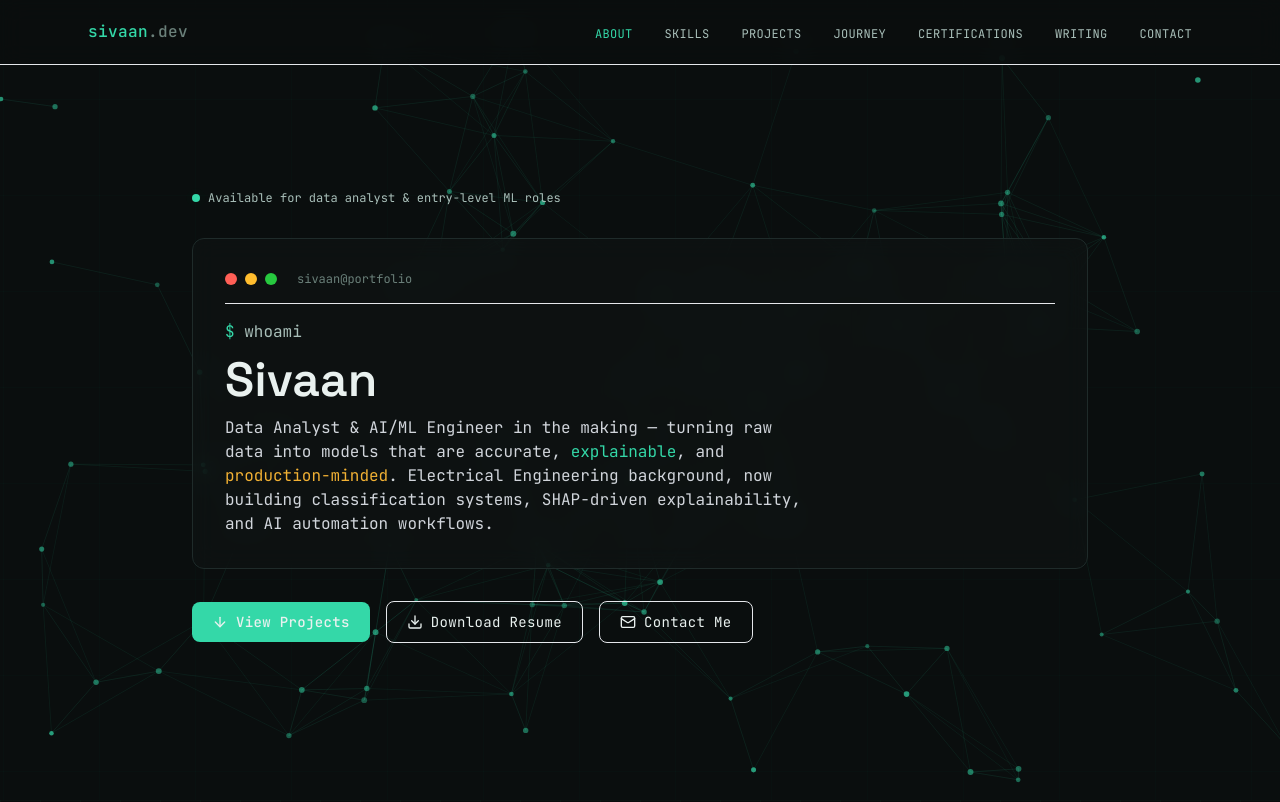
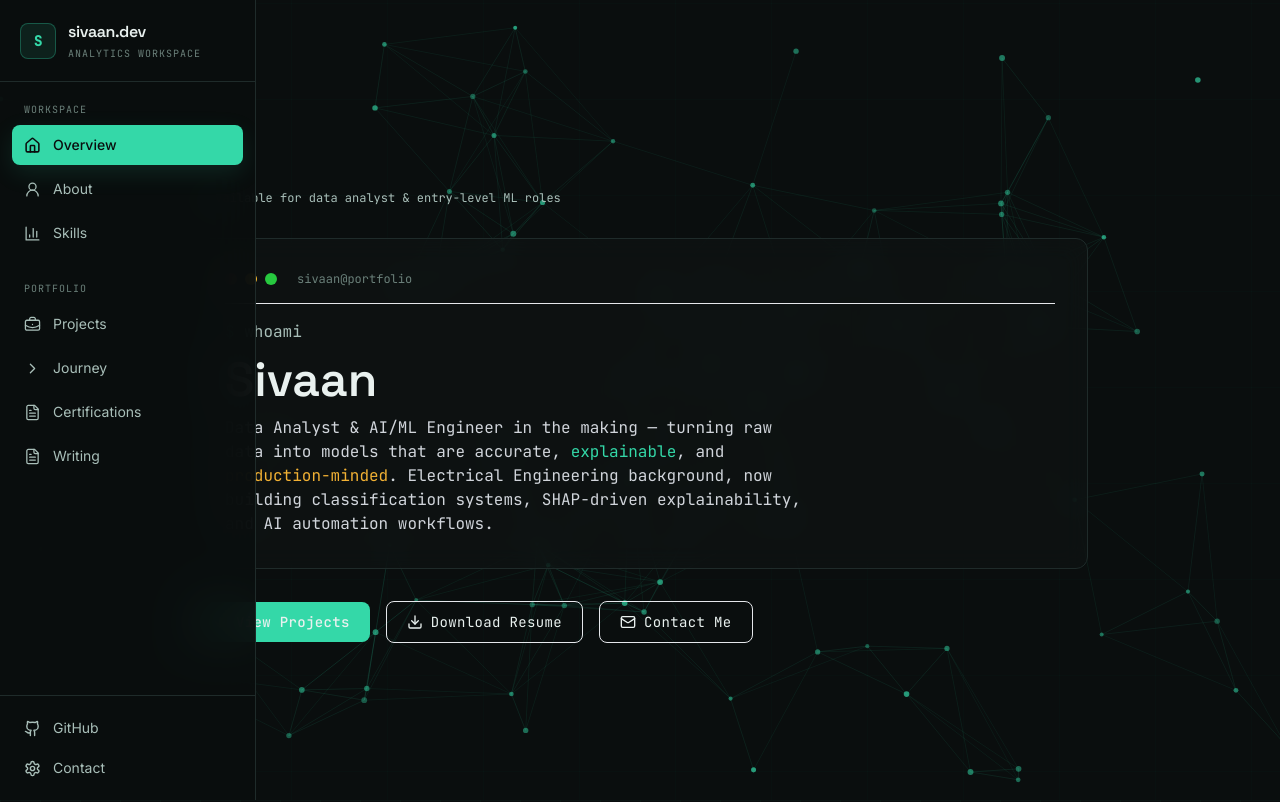
Before and after one commit to Sivaan66/sivaan-portfolio, a React (Vite) app: page / in a window 1280 px wide. Shown: the top 802 px of the page. Built offline with nearby package versions, Linux system fonts and the light colour scheme.

Commit message:
Redesign navigation as dashboard sidebar

```diff
--- a/src/components/layout/Navbar.jsx
+++ b/src/components/layout/Navbar.jsx
@@ -1,20 +1,118 @@
 import { useState } from "react";
-import { Menu, X } from "lucide-react";
+import {
+  BarChart3,
+  BriefcaseBusiness,
+  ChevronRight,
+  FileText,
+  Github,
+  Home,
+  Menu,
+  Settings,
+  UserRound,
+  X,
+} from "lucide-react";
 import useScrollSpy from "../../hooks/useScrollSpy";
 
-const NAV_LINKS = [
-  { id: "about", label: "About" },
-  { id: "skills", label: "Skills" },
-  { id: "projects", label: "Projects" },
-  { id: "experience", label: "Journey" },
-  { id: "certifications", label: "Certifications" },
-  { id: "blog", label: "Writing" },
-  { id: "contact", label: "Contact" },
+const NAV_GROUPS = [
+  {
+    label: "Workspace",
+    links: [
+      { id: "hero", label: "Overview", icon: Home },
+      { id: "about", label: "About", icon: UserRound },
+      { id: "skills", label: "Skills", icon: BarChart3 },
+    ],
+  },
+  {
+    label: "Portfolio",
+    links: [
+      { id: "projects", label: "Projects", icon: BriefcaseBusiness },
+      { id: "experience", label: "Journey", icon: ChevronRight },
+      { id: "certifications", label: "Certifications", icon: FileText },
+      { id: "blog", label: "Writing", icon: FileText },
+    ],
+  },
 ];
+
+const ALL_LINKS = NAV_GROUPS.flatMap((group) => group.links);
+
+function SidebarContent({ activeId, onNavigate }) {
+  return (
+    <>
+      <div className="px-5 py-5 border-b border-surface-border">
+        <button
+          onClick={() => onNavigate("hero")}
+          className="flex items-center gap-3 text-left w-full"
+          aria-label="Go to portfolio overview"
+        >
+          <span className="w-9 h-9 rounded-lg bg-signal/10 border border-signal/30 flex items-center justify-center font-mono text-sm font-semibold text-signal">
+            S
+          </span>
+          <span>
+            <span className="block font-display font-semibold text-ink tracking-tight">
+              sivaan.dev
+            </span>
+            <span className="block font-mono text-[10px] uppercase tracking-widest text-ink-faint mt-0.5">
+              Analytics Workspace
+            </span>
+          </span>
+        </button>
+      </div>
+
+      <div className="flex-1 px-3 py-5 overflow-y-auto">
+        {NAV_GROUPS.map((group) => (
+          <div key={group.label} className="mb-7 last:mb-0">
+            <p className="px-3 mb-2 font-mono text-[10px] uppercase tracking-widest text-ink-faint">
+              {group.label}
+            </p>
+            <ul className="space-y-1">
+              {group.links.map(({ id, label, icon: Icon }) => {
+                const active = activeId === id;
+                return (
+                  <li key={id}>
+                    <button
+                      onClick={() => onNavigate(id)}
+                      className={`w-full flex items-center gap-3 rounded-lg px-3 py-2.5 text-sm transition-all ${
+                        active
+                          ? "bg-signal text-surface font-medium shadow-[0_8px_24px_rgba(52,216,168,0.12)]"
+                          : "text-ink-muted hover:text-ink hover:bg-surface-raised"
+                      }`}
+                    >
+                      <Icon size={17} strokeWidth={active ? 2.2 : 1.8} />
+                      <span>{label}</span>
+                    </button>
+                  </li>
+                );
+              })}
+            </ul>
+          </div>
+        ))}
+      </div>
+
+      <div className="border-t border-surface-border p-3">
+        <a
+          href="https://github.com/Sivaan66"
+          target="_blank"
+          rel="noopener noreferrer"
+          className="flex items-center gap-3 rounded-lg px-3 py-2.5 text-sm text-ink-muted hover:text-ink hover:bg-surface-raised transition-colors"
+        >
+          <Github size={17} />
+          <span>GitHub</span>
+        </a>
+        <button
+          onClick={() => onNavigate("contact")}
+          className="w-full flex items-center gap-3 rounded-lg px-3 py-2.5 text-sm text-ink-muted hover:text-ink hover:bg-surface-raised transition-colors"
+        >
+          <Settings size={17} />
+          <span>Contact</span>
+        </button>
+      </div>
+    </>
+  );
+}
 
 export default function Navbar() {
   const [open, setOpen] = useState(false);
-  const activeId = useScrollSpy(NAV_LINKS.map((l) => l.id));
+  const activeId = useScrollSpy(ALL_LINKS.map((link) => link.id));
 
   const handleLinkClick = (id) => {
     setOpen(false);
@@ -22,64 +120,38 @@ export default function Navbar() {
   };
 
   return (
-    <header className="fixed top-0 left-0 right-0 z-50 bg-surface/80 backdrop-blur-md border-b border-base-border">
-      <nav className="max-w-6xl mx-auto px-6 h-16 flex items-center justify-between">
-        <a
-          href="#hero"
-          onClick={(e) => {
-            e.preventDefault();
-            handleLinkClick("hero");
-          }}
-          className="font-mono text-signal font-medium tracking-wide"
+    <>
+      <aside className="hidden lg:flex fixed inset-y-0 left-0 z-50 w-64 flex-col bg-surface/95 backdrop-blur-xl border-r border-surface-border">
+        <SidebarContent activeId={activeId} onNavigate={handleLinkClick} />
+      </aside>
+
+      <header className="lg:hidden fixed top-0 left-0 right-0 z-50 bg-surface/90 backdrop-blur-xl border-b border-surface-border">
+        <nav className="h-16 px-4 flex items-center justify-between">
+          <button
+            onClick={() => handleLinkClick("hero")}
+            className="flex items-center gap-2.5"
           >
-          sivaan<span className="text-ink-faint">.dev</span>
-        </a>
-
-        {/* Desktop nav */}
-        <ul className="hidden md:flex items-center gap-8">
-          {NAV_LINKS.map((link) => (
-            <li key={link.id}>
+            <span className="w-8 h-8 rounded-lg bg-signal/10 border border-signal/30 flex items-center justify-center font-mono text-sm font-semibold text-signal">
+              S
+            </span>
+            <span className="font-mono text-sm text-ink">sivaan.dev</span>
+          </button>
           <button
-                onClick={() => handleLinkClick(link.id)}
-                className={`font-mono text-xs tracking-wide uppercase transition-colors duration-200 ${
-                  activeId === link.id
-                    ? "text-signal"
-                    : "text-ink-muted hover:text-ink"
-                }`}
-              >
-                {link.label}
-              </button>
-            </li>
-          ))}
-        </ul>
-
-        {/* Mobile toggle */}
-        <button
-          className="md:hidden text-ink"
-          onClick={() => setOpen(!open)}
+            className="text-ink"
+            onClick={() => setOpen((value) => !value)}
             aria-label={open ? "Close menu" : "Open menu"}
+            aria-expanded={open}
           >
             {open ? <X size={22} /> : <Menu size={22} />}
           </button>
         </nav>
 
-      {/* Mobile menu */}
         {open && (
-        <ul className="md:hidden flex flex-col gap-1 px-6 pb-6 bg-surface border-b border-base-border">
-          {NAV_LINKS.map((link) => (
-            <li key={link.id}>
-              <button
-                onClick={() => handleLinkClick(link.id)}
-                className={`w-full text-left py-2.5 font-mono text-sm tracking-wide uppercase ${
-                  activeId === link.id ? "text-signal" : "text-ink-muted"
-                }`}
-              >
-                {link.label}
-              </button>
-            </li>
-          ))}
-        </ul>
+          <div className="max-h-[calc(100vh-4rem)] overflow-y-auto border-t border-surface-border bg-surface px-3 py-4">
+            <SidebarContent activeId={activeId} onNavigate={handleLinkClick} />
+          </div>
         )}
       </header>
+    </>
   );
 }
```
Lines whose indentation alone changed are shown as unchanged.
